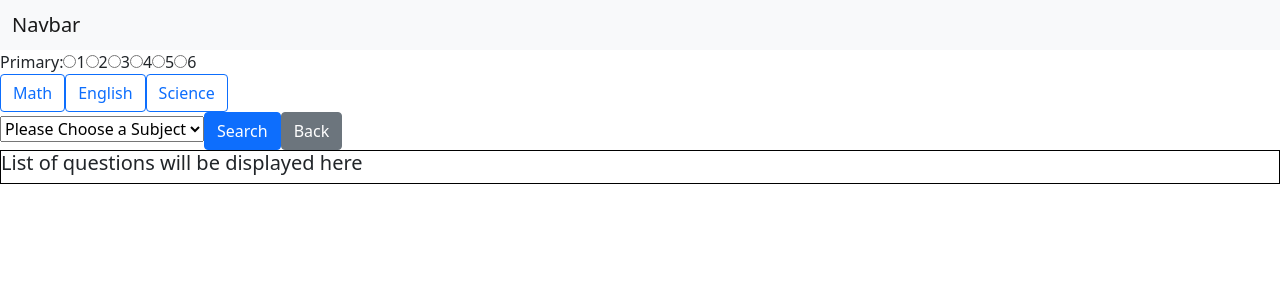
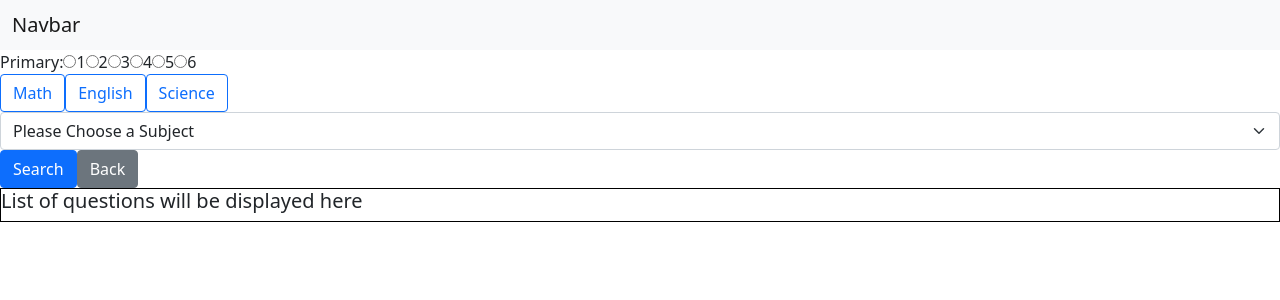
Before and after one commit to sh3ngsh3ng/Project-02-V2, a React (Create React App) app: page / in a window 1280 px wide. Both pictures are taken after a click on the button "Primary". Shown: the top 300 px of the page. Built offline with nearby package versions, Linux system fonts and the light colour scheme.

Commit message:
all searchForm field are doublebinded

```diff
--- a/src/components/TopicList.js
+++ b/src/components/TopicList.js
@@ -8,13 +8,14 @@ export default function TopicList (props) {
 
     if (selectedSubject === "") {
         return (
-            <select>
+            <select class="form-select">
                 <option>Please Choose a Subject</option>
             </select>
         )
     } else {
         return (
-            <select onChange={props.updateFormField} name = "selectedTopic">
+            <select class= "form-select" onChange={props.updateFormField} name ="selectedTopic">
+                <option value="">Please Choose a Topic</option>
                 {levelObj[selectedSubject].map(function(topic) {
                     return <option value = {topic}
                     >{topic}</option>
```
